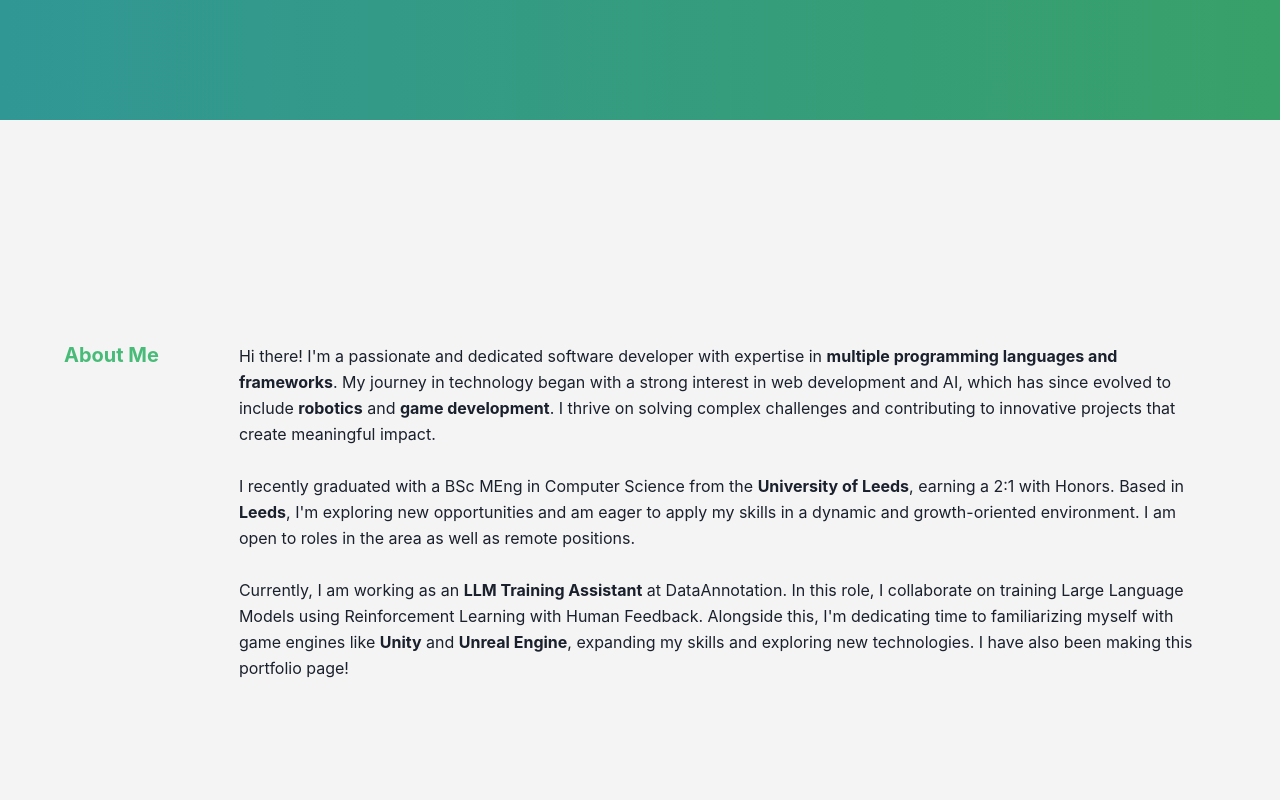
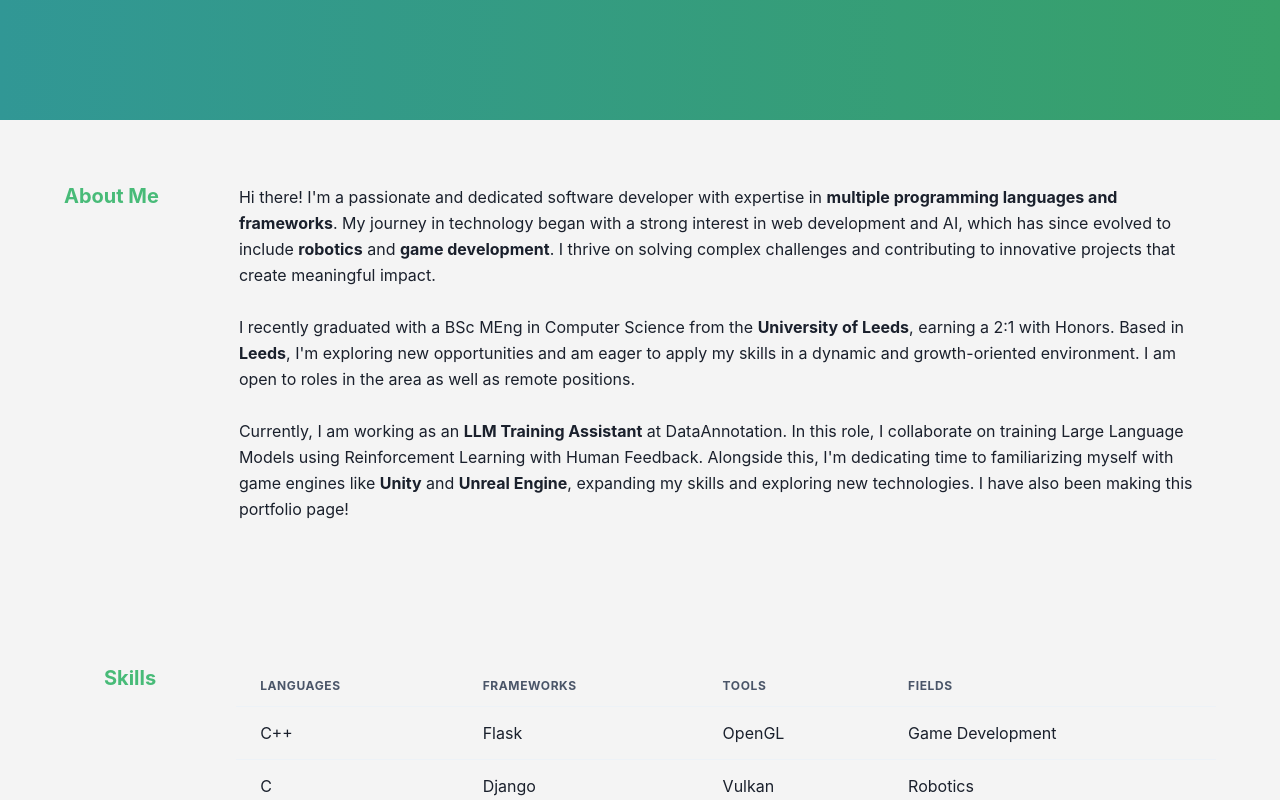
Before and after one commit to ajrobins/Portfolio-app, a React (Create React App) app: page / in a window 1280 px wide. Shown: the part 680-1480 px from the top of the page. Built offline with nearby package versions, Linux system fonts and the light colour scheme.

Commit message:
installing amplify

```diff
--- a/package.json
+++ b/package.json
@@ -9,6 +9,7 @@
     "@testing-library/jest-dom": "^5.17.0",
     "@testing-library/react": "^13.4.0",
     "@testing-library/user-event": "^13.5.0",
+    "aws-amplify": "^6.5.3",
     "framer-motion": "^11.3.30",
     "my-portfolio": "file:",
     "react": "^18.3.1",
@@ -46,8 +47,8 @@
   "devDependencies": {
     "@aws-amplify/backend": "^1.2.0",
     "@aws-amplify/backend-cli": "^1.2.5",
-    "aws-cdk": "^2.154.1",
-    "aws-cdk-lib": "^2.154.1",
+    "aws-cdk": "^2.155.0",
+    "aws-cdk-lib": "^2.155.0",
     "constructs": "^10.3.0",
     "esbuild": "^0.23.1",
     "tsx": "^4.19.0",
--- a/src/components/About.js
+++ b/src/components/About.js
@@ -36,7 +36,7 @@ function About() {
       initial={{ opacity: 0, y: 50 }}
       animate={{ opacity: isInView ? 1 : 0, y: isInView ? 0 : 50 }}
       transition={{ duration: 0.8, ease: "easeOut" }}
-      minHeight="100vh" // Full viewport height
+      minHeight="50vh" // Full viewport height
       display="flex"
       flexDirection="column"
       justifyContent="center" // Center content vertically
```
Also changed, not shown: 1 other file (tests, documents, lock files or other folders).
